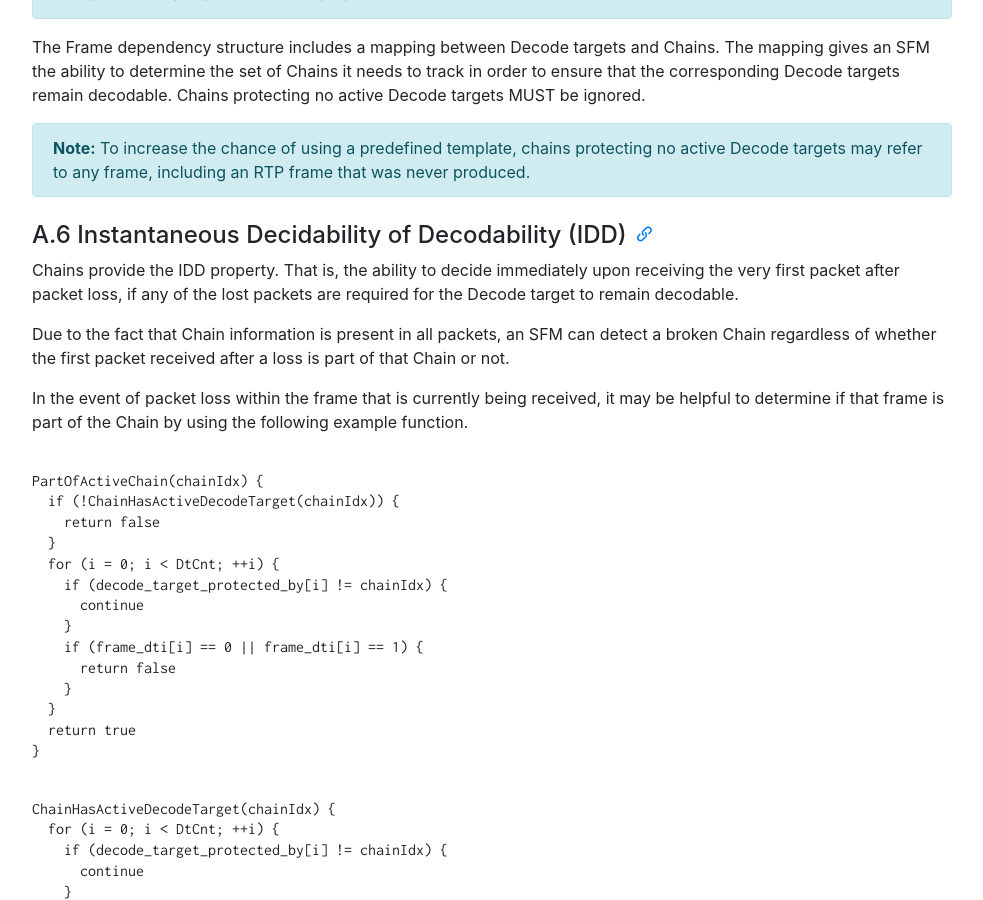
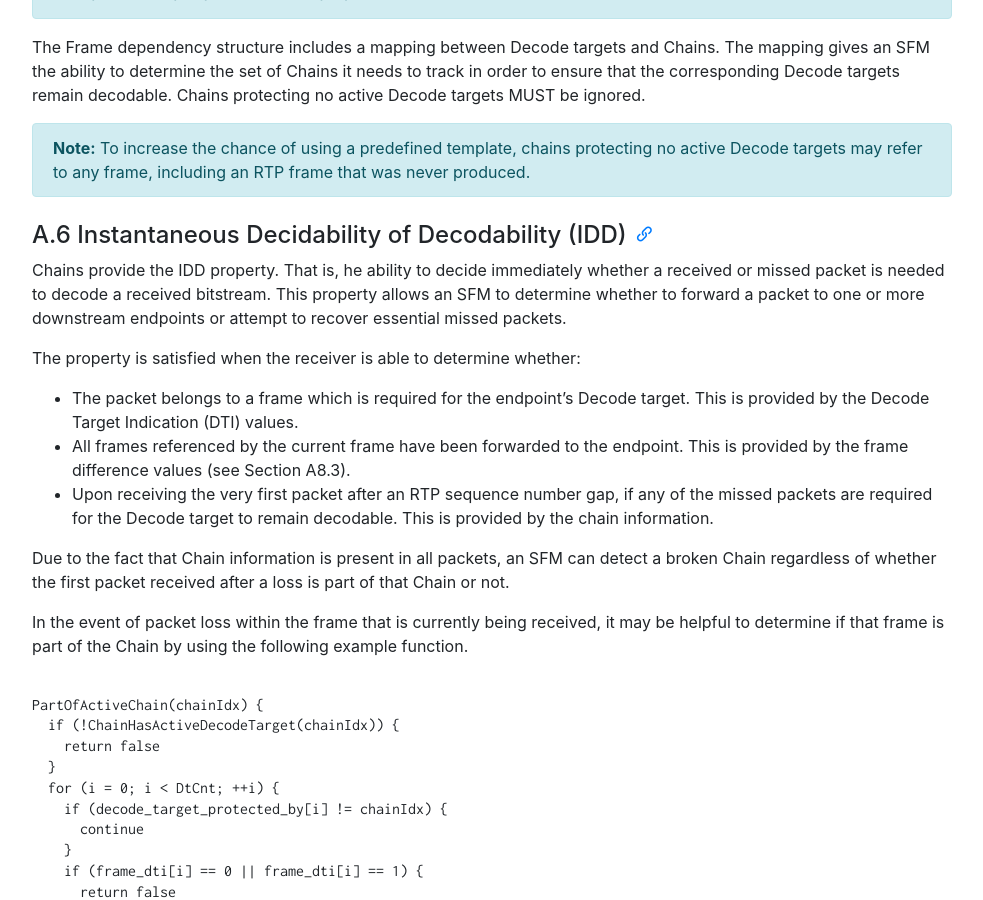
Before and after one commit to AOMediaCodec/av1-rtp-spec, a Jekyll site: the page built from index.md, in a window 1280 px wide and 900 px high, scrolled down 21574 px. Shown: the whole window, without its empty margins (53-1036 px from the left). Built offline with Jekyll 4.4.1, drawn with Linux system fonts in a browser that asks for light colours; nearby versions of some CDN libraries; some of the changed text lies outside the part shown.

Commit message:
Update av1-rtp-spec.md

```diff
--- a/av1-rtp-spec.md
+++ b/av1-rtp-spec.md
@@ -740,7 +740,12 @@ The Frame dependency structure includes a mapping between Decode targets and Cha
 
 #### A.6 Instantaneous Decidability of Decodability (IDD)
 
-Chains provide the IDD property. That is, the ability to decide immediately upon receiving the very first packet after packet loss, if any of the lost packets are required for the Decode target to remain decodable.
+Chains provide the IDD property. That is, he ability to decide immediately whether a received or missed packet is needed to decode a received bitstream. This property allows an SFM to determine whether to forward a packet to one or more downstream endpoints or attempt to recover essential missed packets.
+
+The property is satisfied when the receiver is able to determine whether:
+* The packet belongs to a frame which is required for the endpoint's Decode target. This is provided by the Decode Target Indication (DTI) values.
+* All frames referenced by the current frame have been forwarded to the endpoint. This is provided by the frame difference values (see Section A8.3).
+* Upon receiving the very first packet after an RTP sequence number gap, if any of the missed packets are required for the Decode target to remain decodable. This is provided by the chain information.
 
 Due to the fact that Chain information is present in all packets, an SFM can detect a broken Chain regardless of whether the first packet received after a loss is part of that Chain or not.
 
@@ -806,6 +811,9 @@ To facilitate the work of selectively forwarding portions of a scalable video bi
 ##### A.8.1 Templates
 
 To reduce overhead, repetitive information can be predefined with templates and sent once. Subsequent packets refer to a template containing predefined information. In particular, when a video encoder uses an unchanging (static) prediction structure to encode a scalable bitstream, parameter values used to describe the bitstream repeat in a predictable way. The techniques described in this document provide means to send repeating information as predefined templates that can be referenced at future points of the bitstream. Since a reference index to a template requires fewer bits to convey than the associated structures themselves, header overhead can be substantially reduced.
+
+**Note:** Templates may be sent multiple times, in order to ensure that the templates are received.
+{:.alert .alert-info }
 
 The techniques also provide ways to describe changing (dynamic) prediction structures. In cases where custom dependency information is required, parameter values are explicitly defined rather than referenced in a predefined template. Typically, even in dynamic structures the majority of frames still follow one of the predefined templates.
 
```
